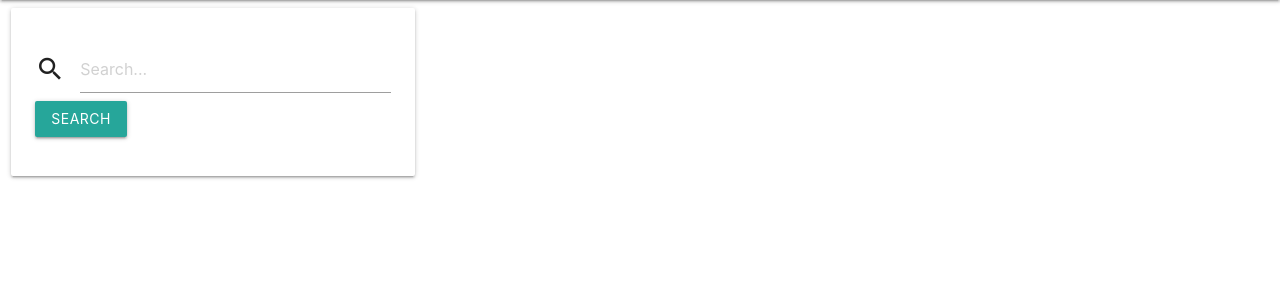
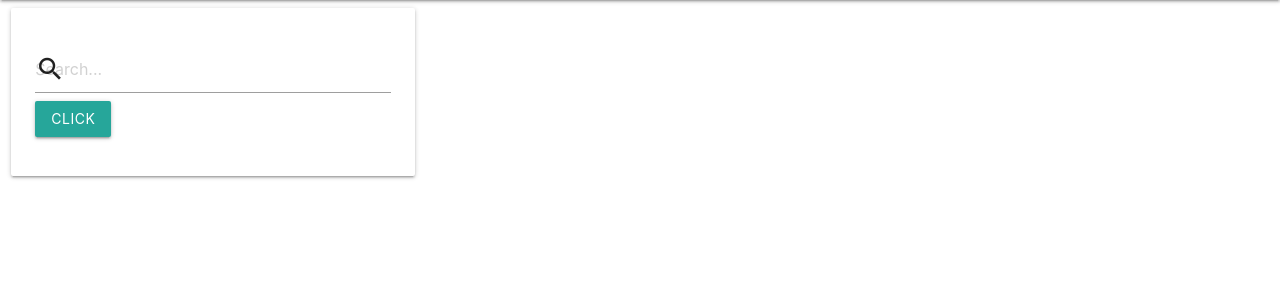
Before and after one commit to guptashubham101/RESA, a Django app: page /userhomepage/ in a window 1280 px wide. Shown: the part 112-412 px from the top of the page. Run offline with Django 3.2, Linux system fonts and the light colour scheme; the visitor is signed in with stand-in values (Sample User, id 1); data that the repository does not hold is empty; some libraries are stand-ins or nearby versions.

Commit message:
searching done title

```diff
--- a/recipe_extractor/urls.py
+++ b/recipe_extractor/urls.py
@@ -39,5 +39,6 @@ urlpatterns = [
     path('get_Recipe/', GetRecipeView.as_view(), name='getRecipe'),
     path('', GetRecipeView.as_view(), name  ='updateRecipe'),
     path('upload_link/', UploadLinkApiView.as_view(), name  ='upload_link'),
+    path('userhomepage/',user_homepage,name="searchRecipe"),
 
 ]
--- a/userhomepage/templates/userhomepage/userhomepage.html
+++ b/userhomepage/templates/userhomepage/userhomepage.html
@@ -40,8 +40,11 @@
             <div class="card-panel">
                <div class="input-field">
                   <i class="material-icons prefix">search</i>
-                  <input id="search" type="search" placeholder="Search...">
-                  <button id="btn_search" onclick="search_recipe" class="btn btn-outline-success my-2 my-sm-0" type="submit">Search</button>
+                  <form action="#" method="get">
+                     <input type="text" name="searchbox" size="1" placeholder="Search..."/>
+                     <input type="submit" class="btn" value="Click" href="{% url 'searchRecipe' %}" name="mybtn">
+                  </form>
+
                </div>
             </div>
 		 </div>
--- a/userhomepage/urls.py
+++ b/userhomepage/urls.py
@@ -10,6 +10,6 @@ path('', WriteRecipeApiView.as_view(), name  ='postRecipe'),
 path('get_Recipe/', GetRecipeView.as_view(), name='getRecipe'),
 path('', GetRecipeView.as_view(), name  ='updateRecipe'),
 path('upload_link/', UploadLinkApiView.as_view(), name  ='upload_link'),
-
+path('userhomepage/',views.userhomepage,name="searchRecipe"),
 
 ]
--- a/userhomepage/views.py
+++ b/userhomepage/views.py
@@ -75,29 +75,35 @@ class UploadLinkApiView(APIView):
 
 def user_homepage(request):
     # 1. List all
-    queryset = ExtractedRecipe.objects.filter(userId=request.user)
-    #sorting by name
-    queryset = queryset.order_by("recipe_title")
+    print('calling',request.GET.get('searchbox'))
+
+    if request.GET.get('searchbox') is None:
+        print(request.user)
+        queryset = ExtractedRecipe.objects.filter(userId=request.user)
+        #sorting by name
+        queryset = queryset.order_by("recipe_title")
+    else:
+        print('search was called' , request)
+        queryset = None
+        key = ""
+        filter_name = 'by_name'
+        key = request.GET.get('searchbox')
+        if(key == ""):
+            queryset = ExtractedRecipe.objects.filter(userId=request.user)
+            #sorting by name
+            queryset = queryset.order_by("recipe_title")
+        if(filter_name == 'by_ingredients'):
+            queryset = Ingredients.objects.get(ingredient_name__contains = str(key)).values("recipeId")
+            q_set = set(queryset)
+            queryset = ExtractedRecipe.objects.filter(userId=request.user).get(ExtractedRecipe__in = q_set);
+            pass
+        elif(filter_name == 'by_name'):
+            print(str(key))
+            print(request.user)
+            queryset = ExtractedRecipe.objects.filter(userId=request.user).filter(recipe_title__contains=str(key))
+            pass
     return render(request, "userhomepage/userhomepage.html", {'queryset': queryset})
 
-def search_recipe(request):
-    print('search was called')
-    queryset = None
-    key = ""
-    filter_name = 'by_name'
-    key = request.GET['search']
-    if(key == ""):
-        user_homepage(request)
-    if(filter_name == 'by_ingredients'):
-        queryset = Ingredients.objects.get(ingredient_name__contains = str(key)).values("recipeId")
-        q_set = set(queryset)
-        queryset = ExtractedRecipe.objects.filter(userId=request.user).get(ExtractedRecipe__in = q_set);
-        pass
-    elif(filter_name == 'by_name'):
-        queryset = ExtractedRecipe.objects.filter(userId=request.user).get(recipe_title__contains=str(key))
-        pass
-
-    return render(request, "userhomepage/userhomepage.html", {'queryset': queryset})
 '''def get_Recipe(request):
 
         print('*********  get_recipe func ***************')
```
